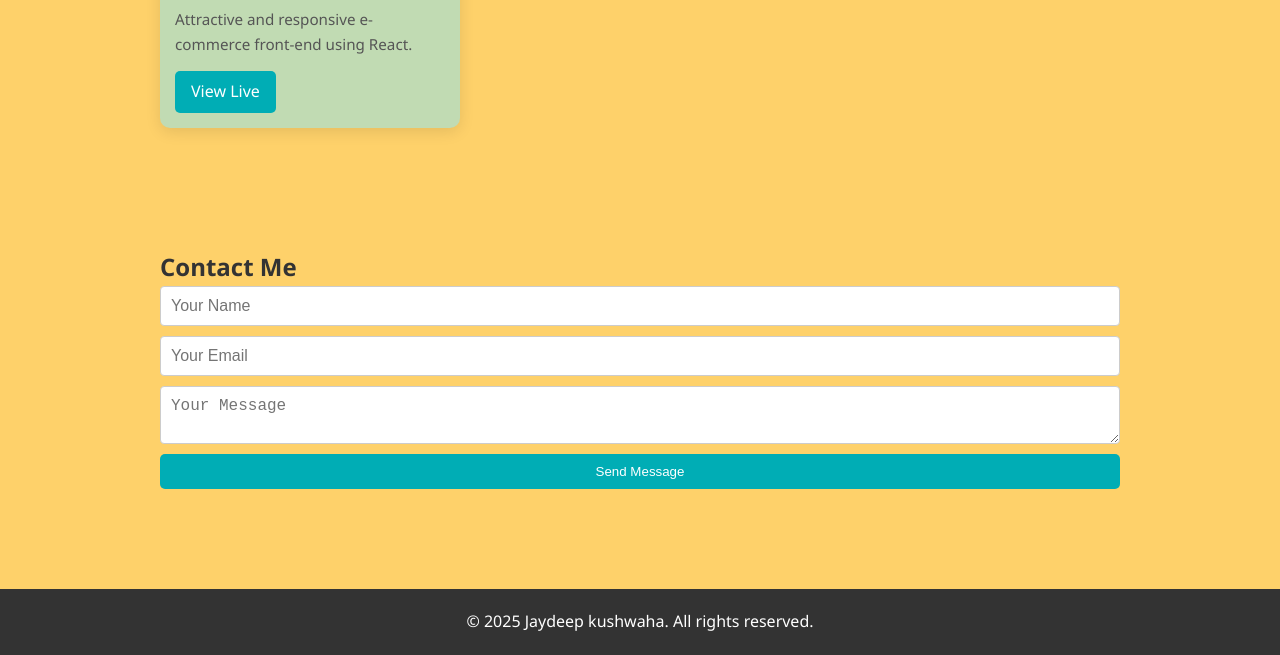
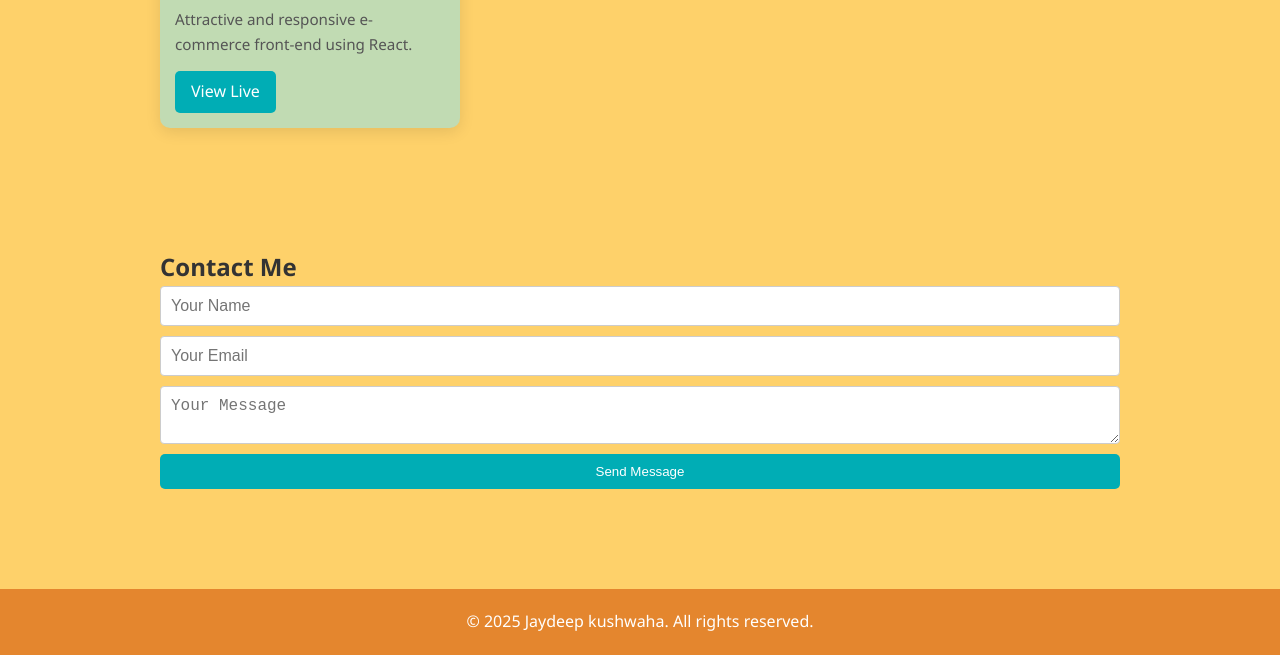
Before and after one commit to jaydeepkushwaha/Portfolio, a plain HTML site: page index.html in a window 1280 px wide. Shown: the part 2508-3163 px from the top of the page. Drawn offline with Linux system fonts and the light colour scheme; a script that the page names is missing.

Commit message:
Update Style.css

```diff
--- a/Style.css
+++ b/Style.css
@@ -160,7 +160,7 @@ form button {
 
 /* Footer */
 footer {
-  background: #333;
+  background: #e4862e;
   color: white;
   text-align: center;
   padding: 20px 0;
```
